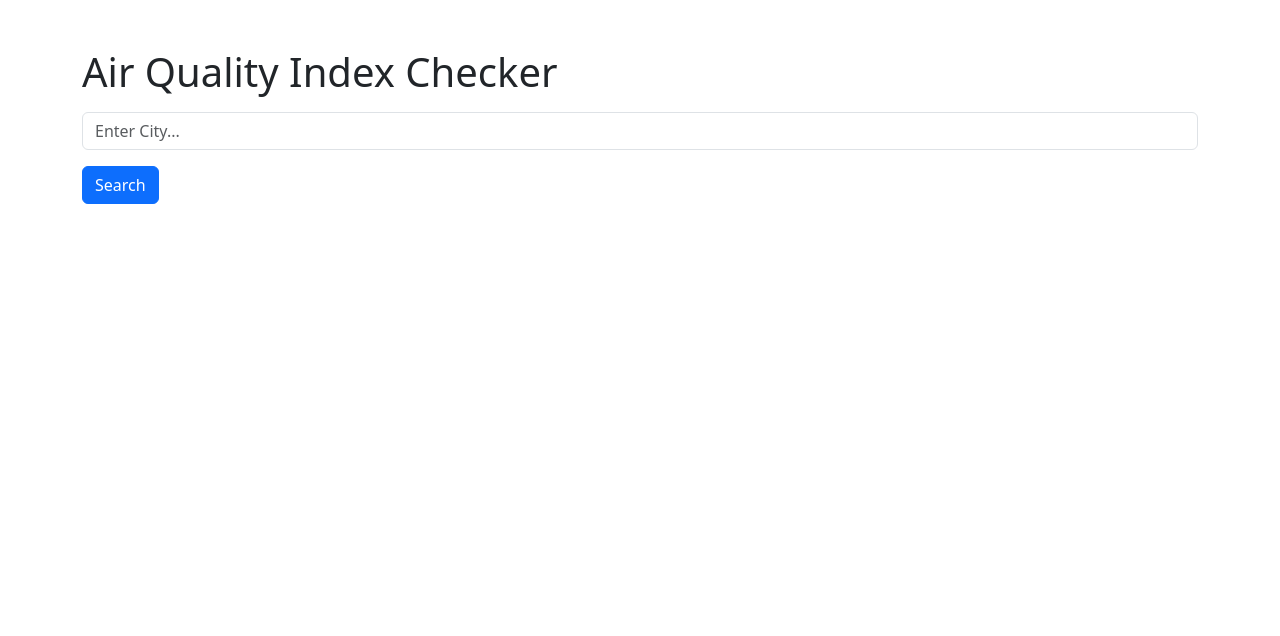
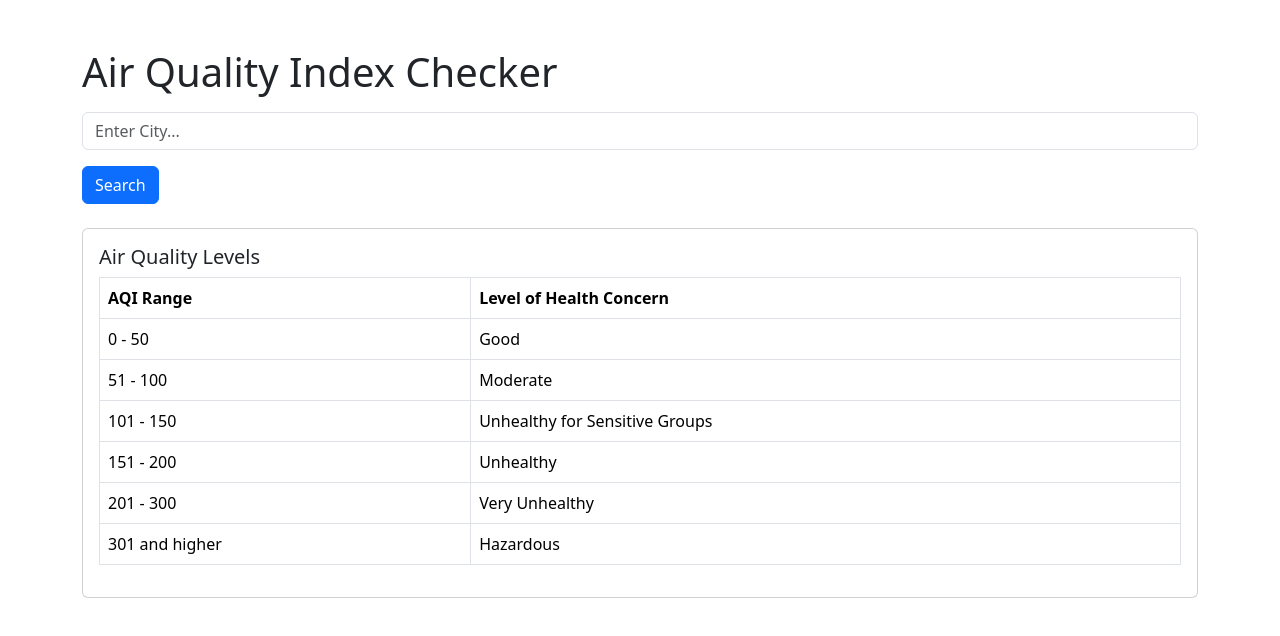
Before and after one commit to jesssarkar/air-quality-app, a React (Create React App) app in the folder air-quality-checker/: page / in a window 1280 px wide. Shown: the top 636 px of the page. Built offline with nearby package versions, Linux system fonts and the light colour scheme.

Commit message:
added air quality levels table

```diff
--- /dev/null
+++ b/air-quality-checker/src/AirQualityLevelsTable.js
@@ -0,0 +1,39 @@
+const AirQualityLevelsTable = () => {
+    const levels = [
+        { range: '0 - 50', level: 'Good'},
+        { range: '51 - 100', level: 'Moderate'},
+        { range: '101 - 150', level: 'Unhealthy for Sensitive Groups'},
+        { range: '151 - 200', level: 'Unhealthy'},
+        { range: '201 - 300', level: 'Very Unhealthy'},
+        { range: '301 and higher', level: 'Hazardous'},
+    ];
+
+    return (
+        <div className="card mb-4">
+            <div className="card-body">
+                <h5 className="card-title">Air Quality Levels</h5>
+                <table className="table table-bordered">
+                    <thead>
+                        <tr>
+                        <th scope="col"> AQI Range
+                        </th>
+                        <th scope="col"> Level of Health Concern
+                        </th>
+                        </tr>
+                    </thead>
+                    <tbody>
+                        {levels.map(({range, level}, index) => (
+                            <tr key={index}>
+                                <td>{range}</td>
+                                <td>{level}</td>
+                            </tr>
+                        ))}
+                    </tbody>
+                </table>
+            </div>
+        </div>
+    )
+
+}
+
+export default AirQualityLevelsTable
--- a/air-quality-checker/src/App.js
+++ b/air-quality-checker/src/App.js
@@ -2,6 +2,7 @@
 import CitySearch from './CitySearch';
 import AirQualityCard from './AirQualityCard';
 import PollutantInfo from './PollutantInfo';
+import AirQualityLevelsTable from './AirQualityLevelsTable';
 import 'bootstrap/dist/css/bootstrap.min.css';
 import'./App.css';
 
@@ -45,6 +46,8 @@
     <PollutantInfo pollutant={airQualityData.dominentpol} />
     </>
    )}
+
+   <AirQualityLevelsTable />
    </div>
   );
 }
```
